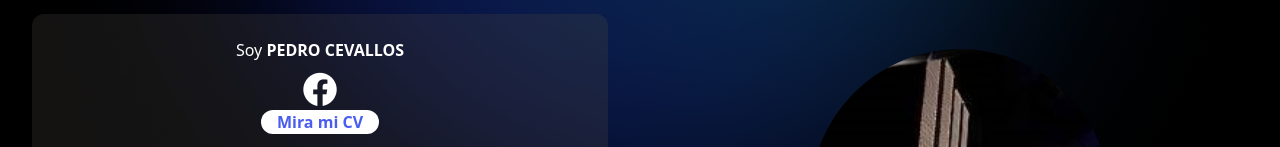
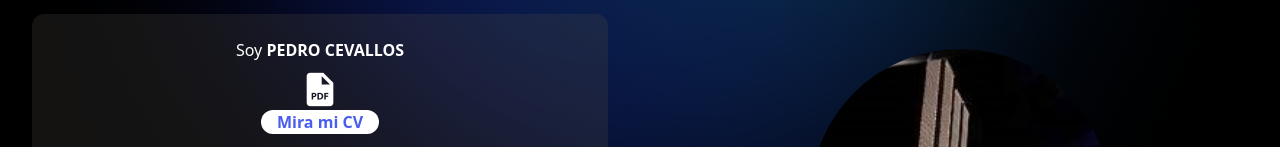
Before and after one commit to maler1965/Portafolio, a React (Vite) app: page / in a window 1280 px wide. Shown: the part 805-952 px from the top of the page. Built offline with nearby package versions, Linux system fonts and the light colour scheme.

Commit message:
Mas iconos

```diff
--- a/src/components/DataPortfolio.jsx
+++ b/src/components/DataPortfolio.jsx
@@ -74,7 +74,7 @@ return (
 
                             <h2 className='p-2'>Soy <span className='font-bold' >PEDRO CEVALLOS </span> </h2>
                                 <a href="/CV_Resume.pdf" target="_blank" rel="noopener noreferrer" >
-                                <p className='px-4 flex justify-center text-[40px] text-center'><i className='bx bxl-facebook-circle'></i> </p>
+                                <p className='px-4 flex justify-center text-[40px] text-center'><i className='bx bxs-file-pdf'></i> </p>
 
                                <div className="flex justify-center">
                                 <div className="bg-white rounded-xl px-4">
```
